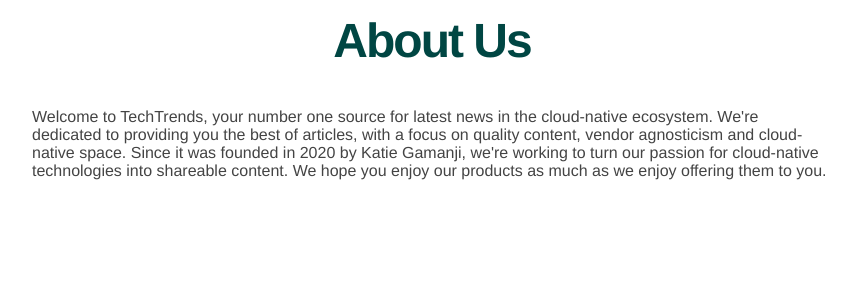
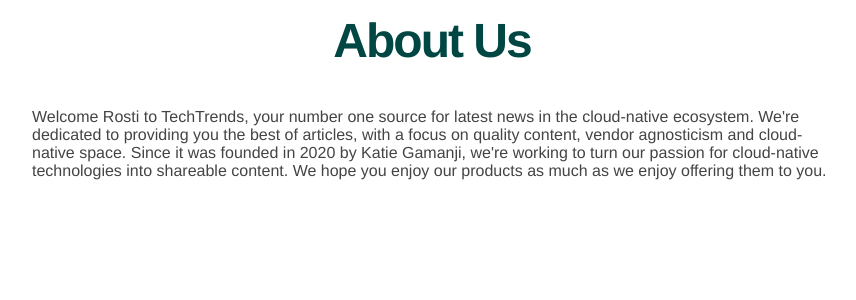
Before and after one commit to rostig/techtrends, a Flask app: page /about in a window 1280 px wide. Shown: the part 127-427 px from the top of the page, without its empty margins (208-1064 px from the left). Run offline with Flask 2, Linux system fonts and the light colour scheme.

Commit message:
Added missed files

```diff
--- a/techtrends/templates/about.html
+++ b/techtrends/templates/about.html
@@ -3,6 +3,6 @@
 {% block content %}
     <h2>{% block title %} About Us{% endblock %}</h2>
     <p>
-    Welcome to TechTrends, your number one source for latest news in the cloud-native ecosystem. We're dedicated to providing you the best of articles, with a focus on quality content, vendor agnosticism and cloud-native space. Since it was founded in 2020 by Katie Gamanji, we're working to turn our passion for cloud-native technologies into shareable content. We hope you enjoy our products as much as we enjoy offering them to you.
+    Welcome Rosti to TechTrends, your number one source for latest news in the cloud-native ecosystem. We're dedicated to providing you the best of articles, with a focus on quality content, vendor agnosticism and cloud-native space. Since it was founded in 2020 by Katie Gamanji, we're working to turn our passion for cloud-native technologies into shareable content. We hope you enjoy our products as much as we enjoy offering them to you.
     </p>
 {% endblock %}
```
Also changed, not shown: .github/workflows/techtrends-dockerhub.yml.
